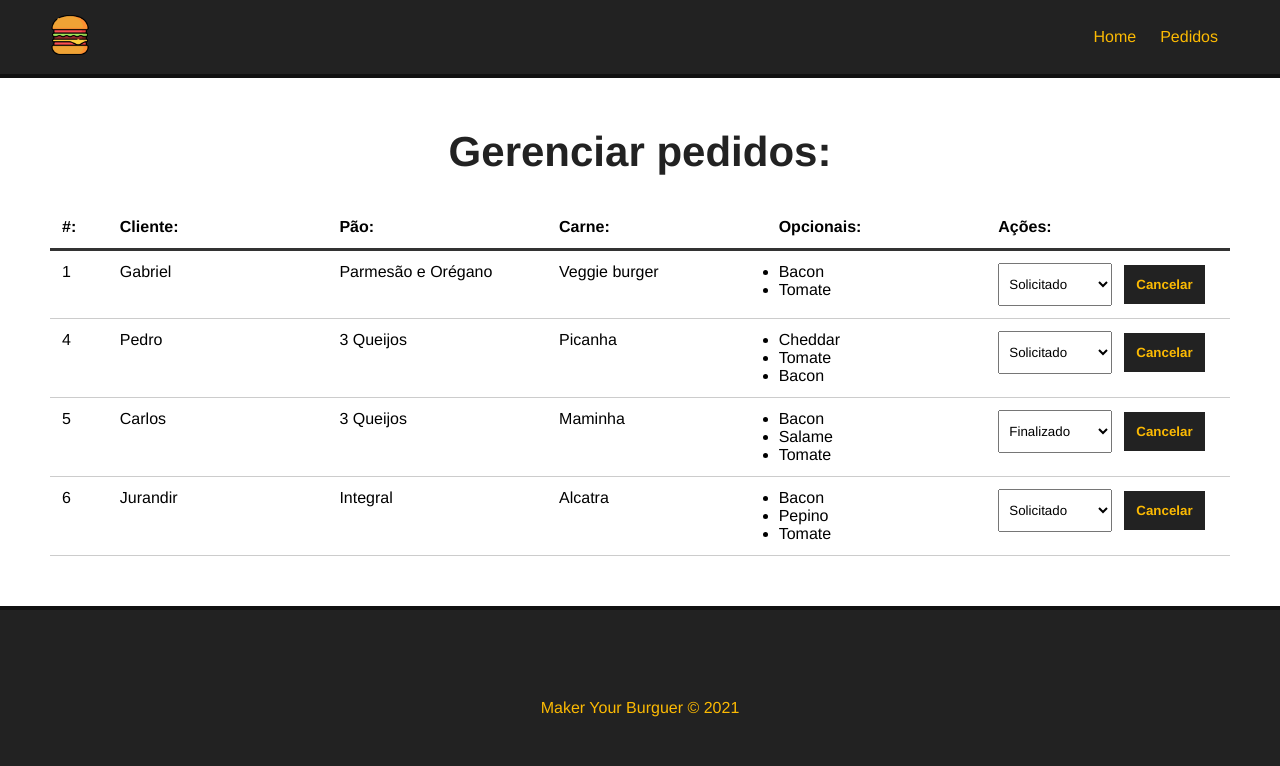
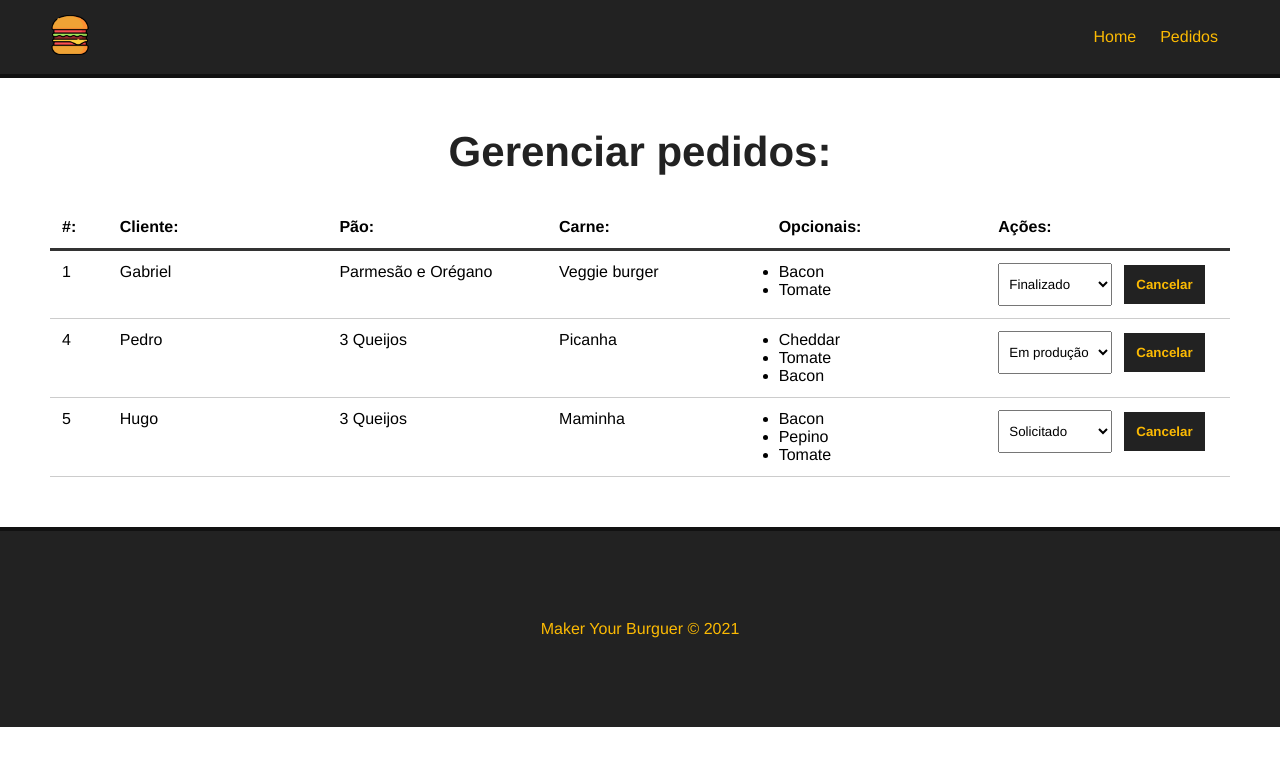
Before and after one commit to gabrielNunesKlein/Make-your-burguer, a Vue app: page /pedidos in a window 1280 px wide. Shown: the top 766 px of the page. Built offline with nearby package versions, Linux system fonts and the light colour scheme; data requests are answered from the project's data file.

Commit message:
Mensagens nas atualizações e remoções de pedido - Finalização do projeto

```diff
--- a/db/db.json
+++ b/db/db.json
@@ -86,7 +86,7 @@
         "Bacon",
         "Tomate"
       ],
-      "status": "Solicitado",
+      "status": "Finalizado",
       "id": 1
     },
     {
@@ -98,32 +98,20 @@
         "Tomate",
         "Bacon"
       ],
-      "status": "Solicitado",
+      "status": "Em produção",
       "id": 4
     },
     {
-      "nome": "Carlos",
+      "nome": "Hugo",
       "carne": "Maminha",
       "pao": "3 Queijos",
-      "opcionais": [
-        "Bacon",
-        "Salame",
-        "Tomate"
-      ],
-      "status": "Finalizado",
-      "id": 5
-    },
-    {
-      "nome": "Jurandir",
-      "carne": "Alcatra",
-      "pao": "Integral",
       "opcionais": [
         "Bacon",
         "Pepino",
         "Tomate"
       ],
       "status": "Solicitado",
-      "id": 6
+      "id": 5
     }
   ]
 }
--- a/src/components/Dashboard.vue
+++ b/src/components/Dashboard.vue
@@ -1,4 +1,7 @@
 <template>
+    <div>
+        <Message :msg="msg" v-show="msg" />
+    </div>
     <div id="burguer-table">
         <div>
             <div id="burguer-table-heading">
@@ -38,13 +41,16 @@
 </template>
 
 <script>
+import Message from './Message.vue';
 export default {
+  components: { Message },
     name: "Dashboard",
     data(){
         return {
             burgers: null,
             buger_id: null,
-            status: []
+            status: [],
+            msg: null
         }
     },
     methods:{
@@ -71,6 +77,9 @@ export default {
             const req = await fetch(`http://localhost:3000/burgers/${id}`, {method: "DELETE"});
             const res = await req.json();
 
+            this.msg = `Pedido deletedo com sucesso`;
+            setTimeout(() => this.msg = "", 3000);
+
             this.getPedidos();
         },
         async updateBurger(event, id){
@@ -83,7 +92,9 @@ export default {
             });
 
             const res = await req.json();
-            console.log(res);
+
+            this.msg = `O pedido Nº ${res.id} foi atualizado para ${res.status}`;
+            setTimeout(() => this.msg = "", 3000);
         }
     },
     mounted(){
```
